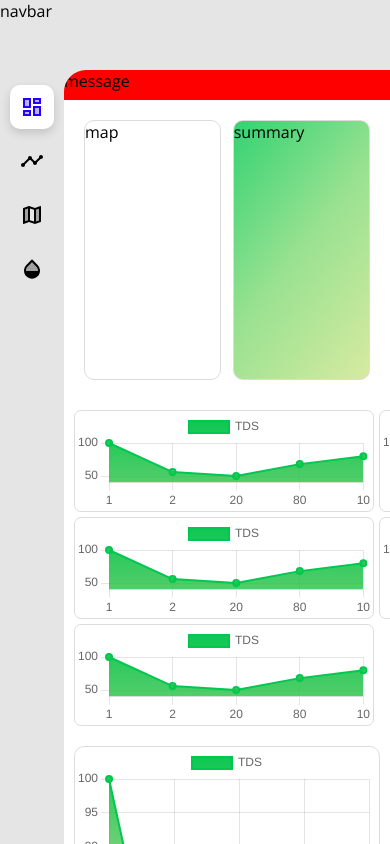
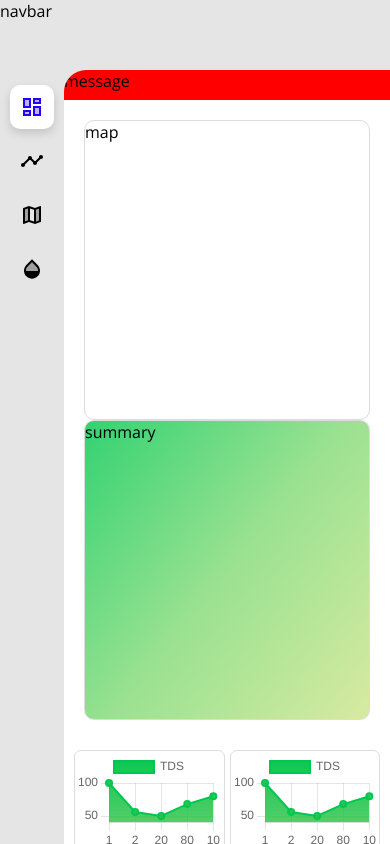
Before and after one commit to msanket9/saaf-water-dashboard, a React (Create React App) app: page / in a window 390 px wide. Built offline with nearby package versions, Linux system fonts and the light colour scheme.

Commit message:
minor changes

```diff
--- a/src/components/pages/home/Home.css
+++ b/src/components/pages/home/Home.css
@@ -102,7 +102,6 @@
   gap:5px
 }
 .graph_div {
-  width: 200px;
   background: #ffffff;
   border: 1px solid #dcdcdc;
   box-sizing: border-box;
@@ -139,7 +138,13 @@
   .graphs{
     grid-template-columns: 1fr 1fr;
   }
-  .graph_div{
-    width: 300px;
+  .top_content {
+    flex-direction: column;
+    height: fit-content;
+  }
+
+  .map ,.summary{
+    width: 100%;
+    height: 300px;
   }
 }
```
